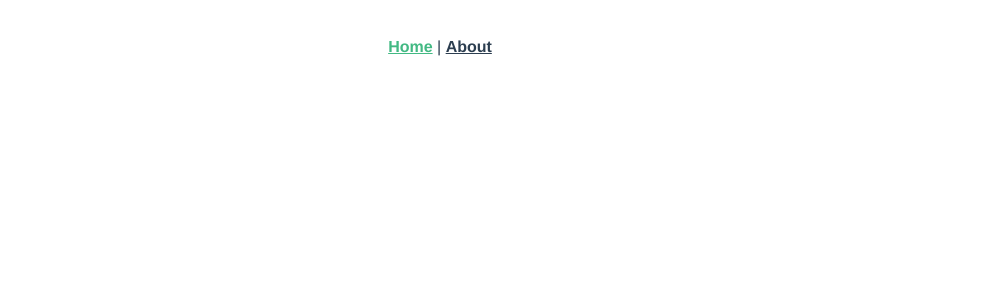
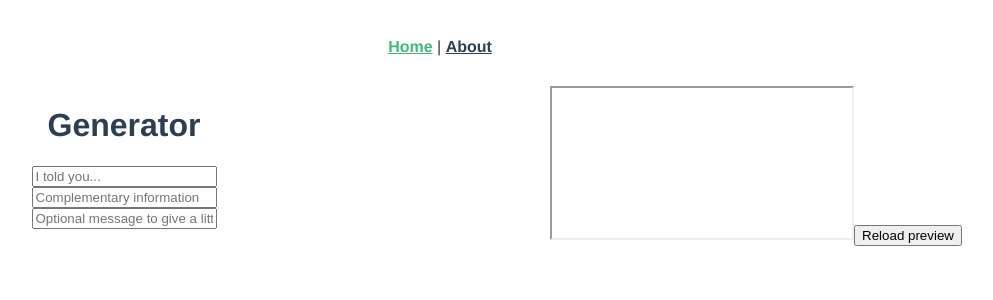
Before and after one commit to BaezCrdrm/I-Told-You, a Vue app: page /#/ in a window 1280 px wide. Shown: the top 300 px of the page, without its empty margins (200-1193 px from the left). Built offline with nearby package versions, Linux system fonts and the light colour scheme.

Commit message:
Test with iFrame

```diff
--- a/package.json
+++ b/package.json
@@ -7,7 +7,7 @@
     "build": "vue-cli-service build"
   },
   "dependencies": {
-    "office-ui-fabric-core": "^10.1.0",
+    "@johannes-z/office-ui-fabric-vue": "^0.3.5",
     "register-service-worker": "^1.6.2",
     "vue": "^2.6.10",
     "vue-router": "^3.0.3"
--- /dev/null
+++ b/src/components/Generator.vue
@@ -0,0 +1,63 @@
+<template>
+    <div class="ms-Grid" dir="ltr">
+        <div class="ms-Grid-row">
+            <div class="setup-content ms-Grid-col ms-sm12 ms-md6">
+                <h1>Generator</h1>
+                <div>
+                    <!-- <TextField label="Title" placeholder="I told you..." />
+                    <TextField label="Complementary" placeholder="Complementary information" />
+                    <TextField label="Optional message" multiline rows="3" placeholder="Optional message to give a little more of context..." />
+                    <TextField label="Standard" multiline rows={3} /> -->
+
+                    <input label="Title" v-model="message.main" placeholder="I told you..." @input="updateQuery" /><br>
+                    <input label="Complementary" v-model="message.comp" placeholder="Complementary information" @input="updateQuery" /><br>
+                    <input label="Optional message" v-model="message.msg" multiline rows="3" placeholder="Optional message to give a little more of context..." @input="updateQuery" /><br>
+                    <!-- <input label="Standard" multiline rows={3} /> -->
+                    <p>{{ preview }}</p>
+                </div>
+            </div>
+
+            <div class="preview-content ms-Grid-col ms-sm12 ms-md6">
+                <iframe id="iframe-preview" :src="preview" />
+                <button @click="reloadPreview">Reload preview</button>
+            </div>
+        </div>
+    </div>
+</template>
+
+<script>
+import Fabric from '@johannes-z/office-ui-fabric-vue';
+export default {
+    name: 'Generator',
+    data: () => {
+        return {
+            message: {
+                main: '',
+                comp: '',
+                msg: '',
+
+                emoji1: '',
+                emoji2: ''
+            },
+            query: '',
+            preview: ''
+        }
+    },
+    components: {
+        Fabric
+    },
+    methods: {
+        getQuery: function() {
+            let str = JSON.stringify(this.message);
+            return encodeURIComponent(str);
+        },
+        updateQuery: function() {
+            this.preview = window.location.href + "ity?q=" + this.getQuery();
+            document.getElementById('iframe-preview').contentWindow.location.reload(true);
+        },
+        reloadPreview: function() {
+            document.getElementById('iframe-preview').contentWindow.location.reload(true);
+        }
+    }
+}
+</script>
--- a/src/components/MainITY.vue
+++ b/src/components/MainITY.vue
@@ -36,7 +36,7 @@ export default {
         }
     },
     created: function() {
-        // http://192.168.100.5:8080/#/?q=%7B%22main%22%3A%22Hola%22,%22comp%22%3A%22Mundo%22,%22msg%22%3A%22Lorem%20ipsum,%20dolor%20sit%20amet%20consectetur%20adipisicing%20elit.%20Alias%20sit%20vitae%20aliquam%20mollitia%20eius,%20animi%20ipsam,%20perspiciatis%20repellendus%20repudiandae%20totam%20earum%20maxime%20repellat%20consectetur,%20eligendi%20iste%20itaque%21%20Ullam,%20mollitia%20architecto.%22,%22emoji1%22%3A%22%F0%9F%98%81%22,%22emoji2%22%3A%22%F0%9F%98%8E%22%7D
+        // http://localhost:8080/#/ity?q=%7B%22main%22%3A%22Hola%22,%22comp%22%3A%22Mundo%22,%22msg%22%3A%22Lorem%20ipsum,%20dolor%20sit%20amet%20consectetur%20adipisicing%20elit.%20Alias%20sit%20vitae%20aliquam%20mollitia%20eius,%20animi%20ipsam,%20perspiciatis%20repellendus%20repudiandae%20totam%20earum%20maxime%20repellat%20consectetur,%20eligendi%20iste%20itaque%21%20Ullam,%20mollitia%20architecto.%22,%22emoji1%22%3A%22%F0%9F%98%81%22,%22emoji2%22%3A%22%F0%9F%98%8E%22%7D
         let p = window.location.href.split('q=')[1];
         if(p) this.message = JSON.parse(decodeURIComponent(p));
     }
--- a/src/main.js
+++ b/src/main.js
@@ -4,6 +4,10 @@ import router from './router'
 import './registerServiceWorker'
 
 import './assets/styles/fabric.min.css'
+// import Fabric from '@johannes-z/office-ui-fabric-vue'
+// import '@johannes-z/office-ui-fabric-vue/dist/office-ui-fabric-vue.css'
+
+// Vue.use(Fabric)
 
 Vue.config.productionTip = false
 
--- a/src/router.js
+++ b/src/router.js
@@ -1,6 +1,7 @@
 import Vue from 'vue'
 import Router from 'vue-router'
 import Home from './views/Home.vue'
+import Ity from './views/Ity.vue'
 
 Vue.use(Router)
 
@@ -10,6 +11,11 @@ export default new Router({
       path: '/',
       name: 'home',
       component: Home
+    },
+    {
+      path: '/ity',
+      name: 'ity',
+      component: Ity
     },
     {
       path: '/about',
--- a/src/views/Home.vue
+++ b/src/views/Home.vue
@@ -1,17 +1,17 @@
 <template>
   <div class="home">
-    <MainITY />
+    <Generator />
   </div>
 </template>
 
 <script>
 // @ is an alias to /src
-import MainITY from '@/components/MainITY.vue'
+import Generator from '@/components/Generator.vue'
 
 export default {
   name: 'home',
   components: {
-    MainITY
+    Generator
   }
 }
 </script>
--- /dev/null
+++ b/src/views/Ity.vue
@@ -0,0 +1,17 @@
+<template>
+  <div class="ity">
+    <MainITY />
+  </div>
+</template>
+
+<script>
+// @ is an alias to /src
+import MainITY from '@/components/MainITY.vue';
+
+export default {
+  name: 'ITY',
+  components: {
+    MainITY
+  }
+}
+</script>
```
Also changed, not shown: 1 other file (tests, documents, lock files or other folders).
